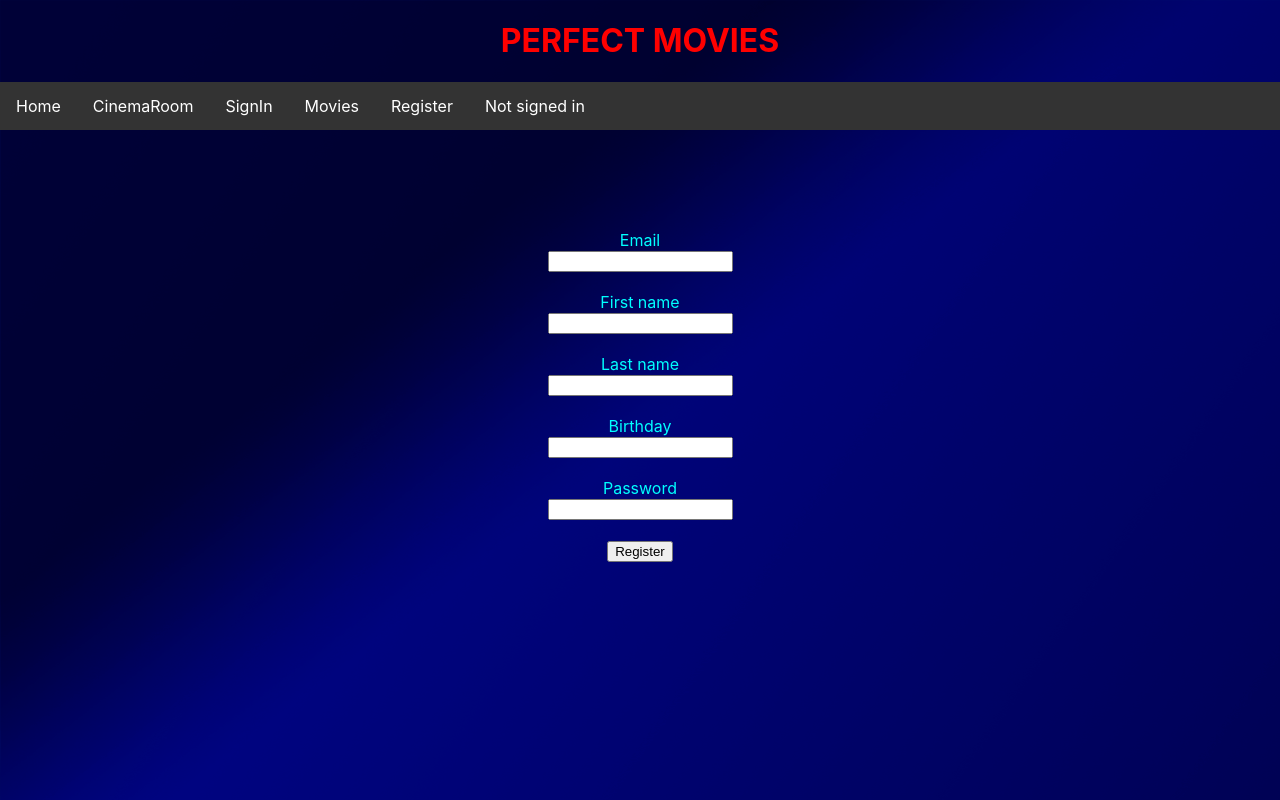
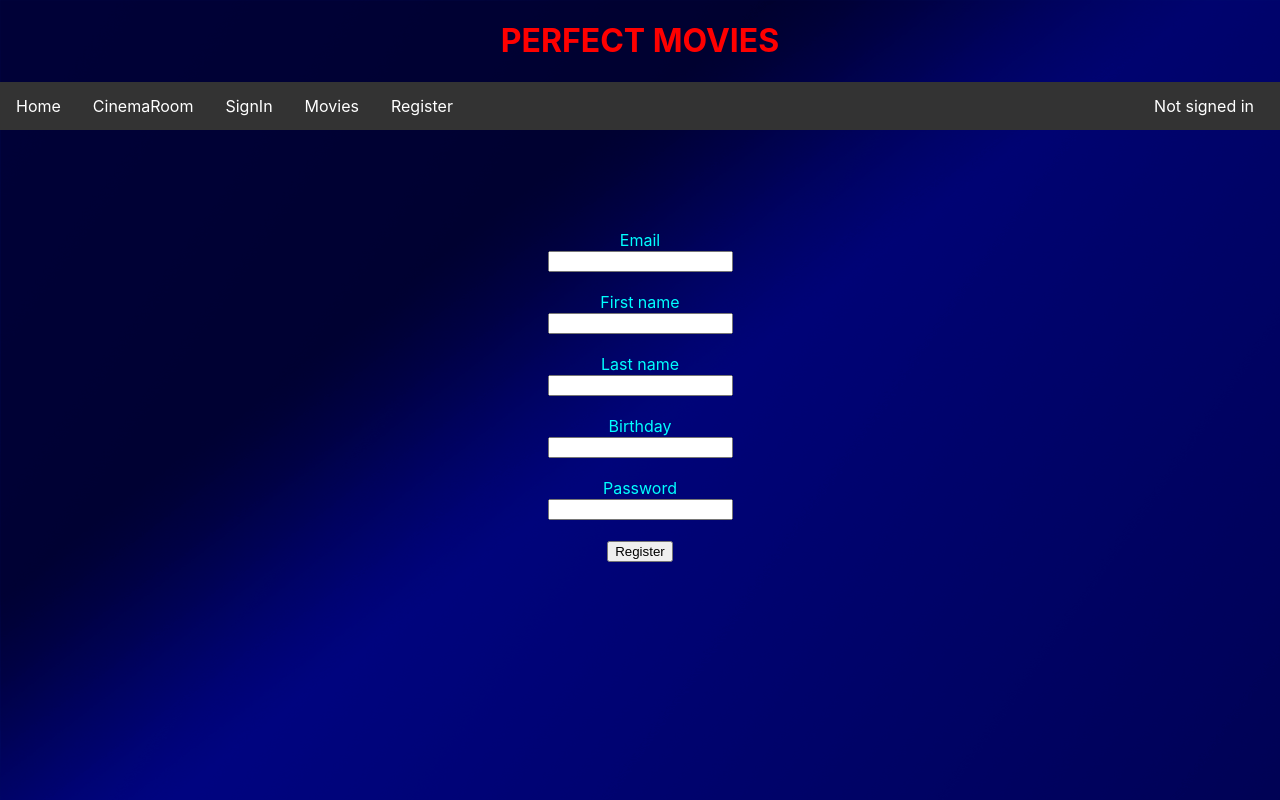
Before and after one commit to wilcer1/fullstackprojectreact, a React (Create React App) app: page /Register in a window 1280 px wide. Built offline with nearby package versions, Linux system fonts and the light colour scheme; no server answers.

Commit message:
Changed some styling
Styling changed in to the Navbar

```diff
--- a/src/App.css
+++ b/src/App.css
@@ -78,6 +78,7 @@ li a:hover {
 div#navbar{
   position: sticky;
   top: 0;
+  z-index: 1;
 }
 div#bookTickets{
   text-align: center;
@@ -119,3 +120,7 @@ div#movies button{
     outline: 3px dashed white;
     outline-offset: 3px;
 }
+.currentUser {
+  position: absolute;
+  right: 10px;
+}
--- a/src/components/Navbar.js
+++ b/src/components/Navbar.js
@@ -42,7 +42,7 @@ function Navbar(props){
             <li><a href="/SignIn">SignIn</a></li>
             <li><a href="/Movies">Movies</a></li>
             <li><a href="/Register">Register</a></li>
-            <li><a>{signedIn ? `Signed in as: ${user}`: "Not signed in"}</a></li>
+            <li className="currentUser"><a>{signedIn ? `Signed in as: ${user}`: "Not signed in"}</a></li>
         </ul>
         </div>
         </>
--- a/src/components/Register.js
+++ b/src/components/Register.js
@@ -5,7 +5,7 @@ function Register() {
     return(
         <div>
             <Navbar/>
-            <div class="account">
+            <div className="account">
             <form name = "register">
                 <label>Email</label><br></br>
                 <input type="text" name="email"></input><br></br><br></br>
--- a/src/components/SignIn.js
+++ b/src/components/SignIn.js
@@ -5,7 +5,7 @@ function SignIn() {
     return(
         <div>
             <Navbar/>
-            <div class="account">
+            <div className="account">
                 <form name = "signIn">
                     <label>Email</label><br></br>
                     <input type="text" name="email"></input><br></br><br></br>
```
